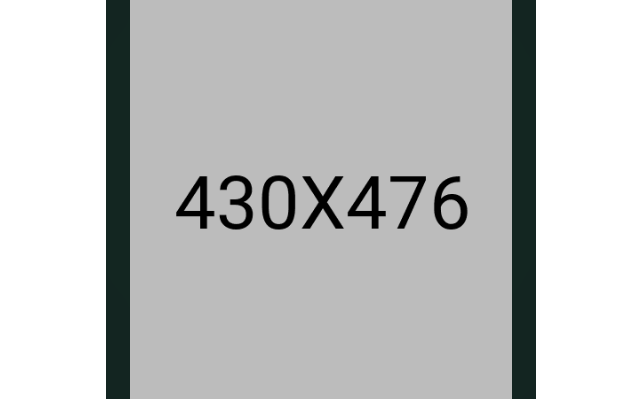
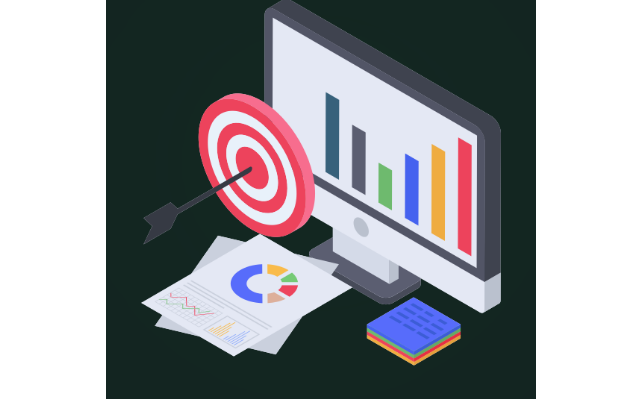
Before and after one commit to TrustlessDev/report, a plain HTML site: page index.html in a window 1280 px wide. Shown: the top 399 px of the page, without its empty margins (319-959 px from the left). Drawn offline with Linux system fonts and the light colour scheme; a script that the page names is missing.

Commit message:
add image

```diff
--- a/index.html
+++ b/index.html
@@ -54,7 +54,7 @@
         <div class="swiper-wrapper">
           <div class="swiper-slide">
             <div class="p-6 relative z-20">
-              <img src="./assets/images/onboarding-slider-img-1.png" alt="" />
+              <img src="./assets/images/strategy-development.png" alt="" />
               <div class="pt-8">
                 <p class="text-3xl font-bold">
                   運用
```
Also changed, not shown: assets/images/strategy-development.png (added).
